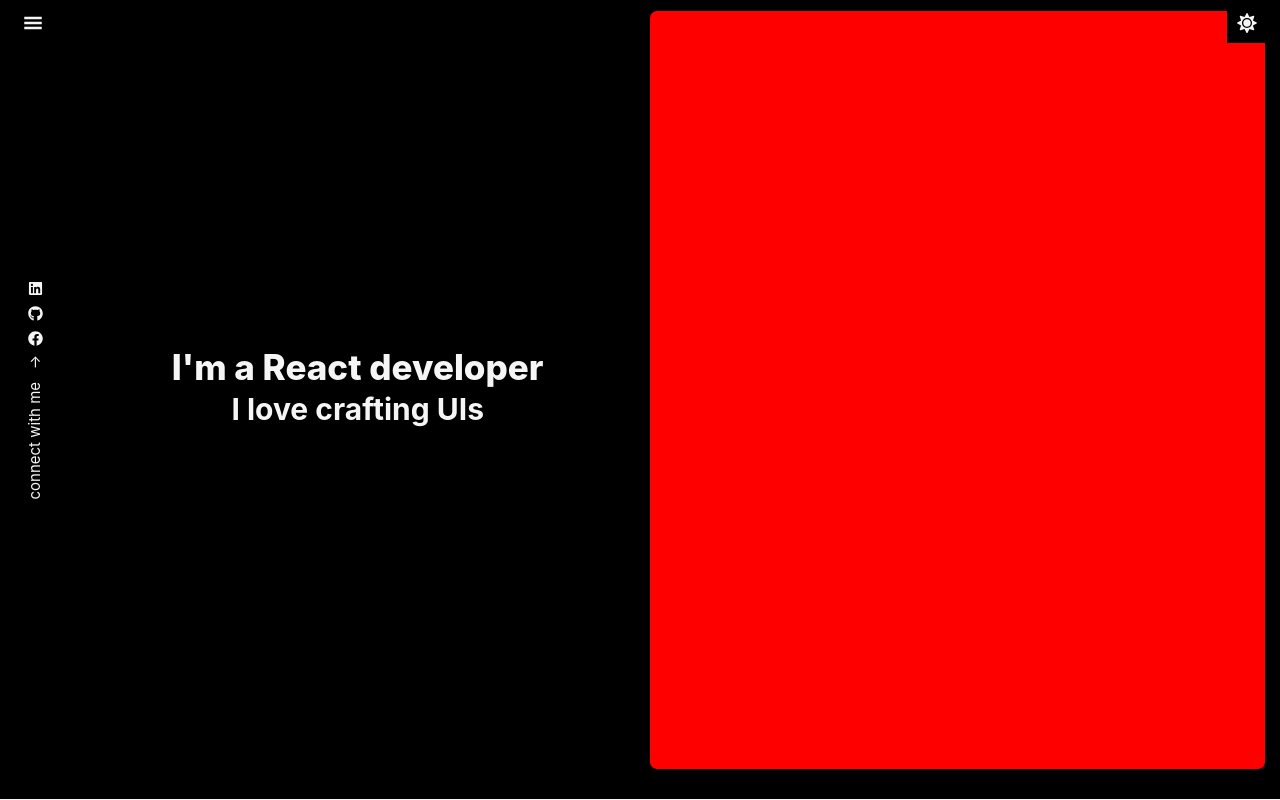
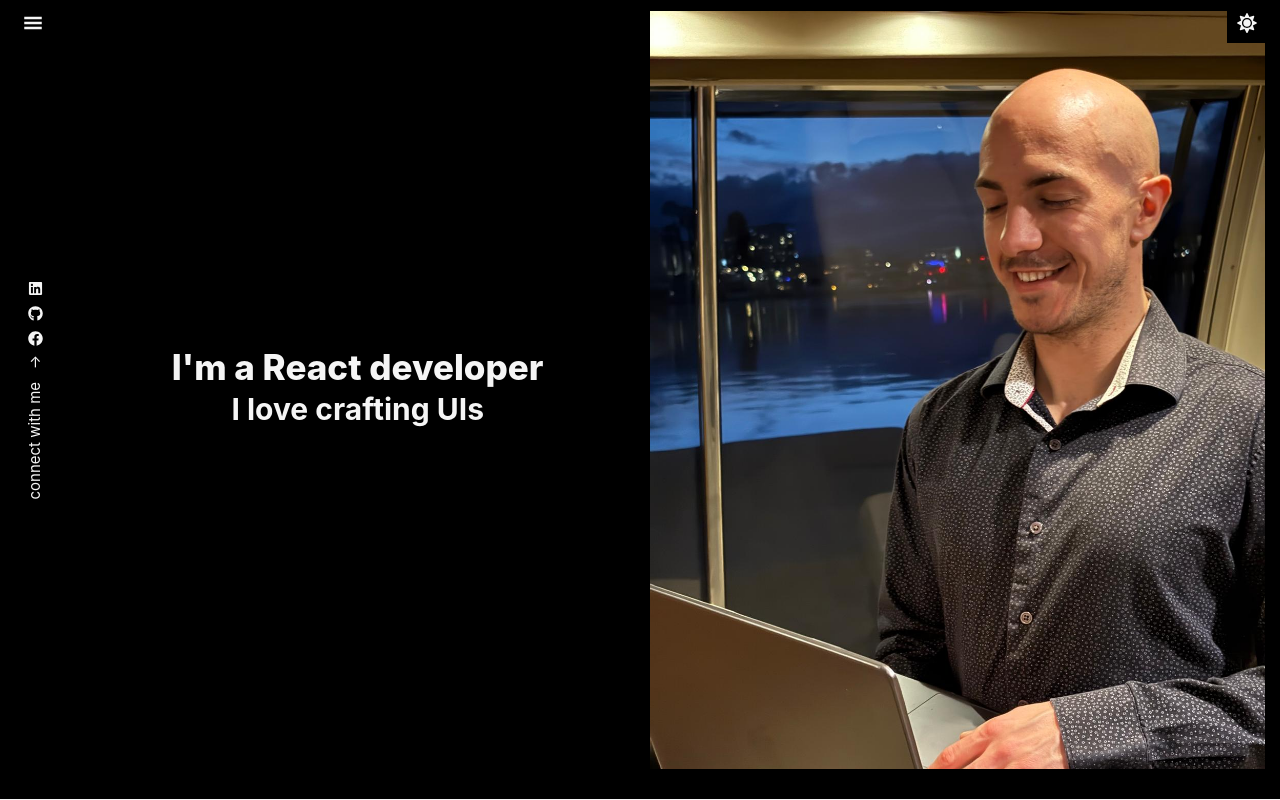
Before and after one commit to minorObsession/porfolio-ts, a React (Vite) app: page / in a window 1280 px wide. Shown: the top 800 px of the page. Built offline with nearby package versions, Linux system fonts and the light colour scheme.

Commit message:
image in layout

```diff
--- a/src/UI/LandingPage.tsx
+++ b/src/UI/LandingPage.tsx
@@ -13,10 +13,11 @@ import { useDropdown } from "../contexts/DropdownContext";
 import { useKeyPress } from "../hooks/useKeyPress";
 import { IconType } from "react-icons";
 import { motion } from "motion/react";
+import bogdan from "../../public/bogdan-p.jpg";
 
 const StyledLandingPage = styled.section<ScreenWidthType>`
   width: 100vw;
-  height: 100vh;
+  max-height: clamp(85vh, 100vh, 100vh);
   padding: 0.8rem 1.5rem;
 
   display: grid;
@@ -34,15 +35,37 @@ const StyledLandingPage = styled.section<ScreenWidthType>`
 `;
 
 const PhotoBox = styled.article<ScreenWidthType>`
-  background-color: red;
+  /* background-color: red; */
   border-radius: var(--border-radius-md);
 
   ${(props) =>
     props.$screenWidth > breakpoints.tabletBreakpoint &&
     css`
       width: 100%;
+
       grid-row: span 2;
       grid-column: 4 / 7;
+    `}
+`;
+
+const Image = styled.img<ScreenWidthType>`
+  width: 100%;
+  max-height: clamp(30vh, 50vh, 100vh);
+
+  object-fit: cover;
+  object-position: middle;
+
+  ${(props) =>
+    props.$screenWidth > breakpoints.tabletBreakpoint &&
+    css`
+      max-height: 100%;
+      object-position: top;
+    `}
+  ${(props) =>
+    props.$screenWidth > breakpoints.tabletLandscapeBreakpoint &&
+    css`
+      /* max-height: 100%; */
+      /* object-position: middle; */
     `}
 `;
 
@@ -102,9 +125,9 @@ function LandingPage() {
   const { isDropdownOpen, setIsDropdownOpen } = useDropdown();
   useKeyPress("KeyQ", () => setIsDropdownOpen((s) => !s));
 
-  // ! THE UTILITY DIV DISSAPEARS BELLOW!!!!!!!
   return (
     <>
+      {/* // ! dropdown section */}
       <UtilityDiv $isDarkMode={isDarkMode} $side="left">
         <StyledIcon
           as={isDropdownOpen ? RiCloseLargeFill : GiHamburgerMenu}
@@ -123,8 +146,11 @@ function LandingPage() {
         isDropdownOpen={isDropdownOpen}
         setIsDropdownOpen={setIsDropdownOpen}
       />
+      {/* // ! actual landing page */}
       <StyledLandingPage $screenWidth={screenWidth}>
-        <PhotoBox $screenWidth={screenWidth}></PhotoBox>
+        <PhotoBox $screenWidth={screenWidth}>
+          <Image $screenWidth={screenWidth} src={bogdan} />
+        </PhotoBox>
         <HeadingBox $screenWidth={screenWidth}>
           <Heading as="h1">I&apos;m a React developer</Heading>
           <Heading as="h2">I love crafting UIs </Heading>
```
Also changed, not shown: public/bogdan-p.jpg (added).
